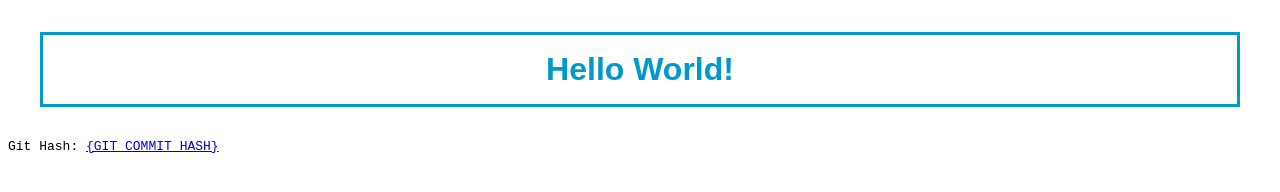
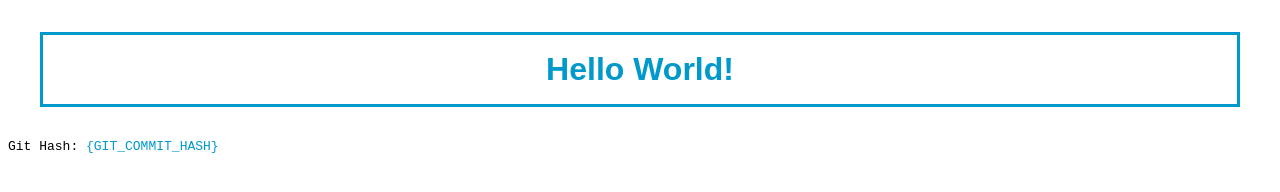
Before and after one commit to nelsonic/hello-world-node-http-server, a website: page index.html in a window 1280 px wide. Drawn offline with Linux system fonts and the light colour scheme.

Commit message:
set text-decoration: none; color: #0099CC; on hash link

```diff
--- a/index.html
+++ b/index.html
@@ -20,6 +20,9 @@
       p {
         font-family: monospace;
       }
+      a {
+        text-decoration: none; color: #0099CC;
+      }
     </style>
   </body>
 </html>
```
